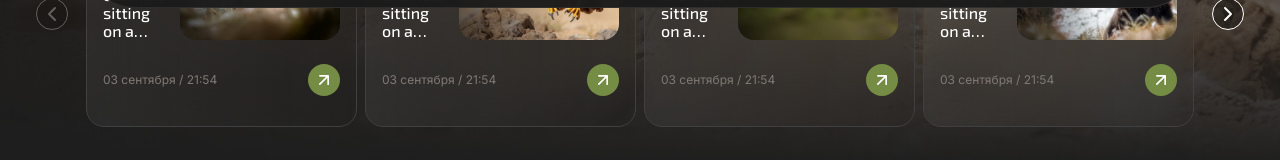
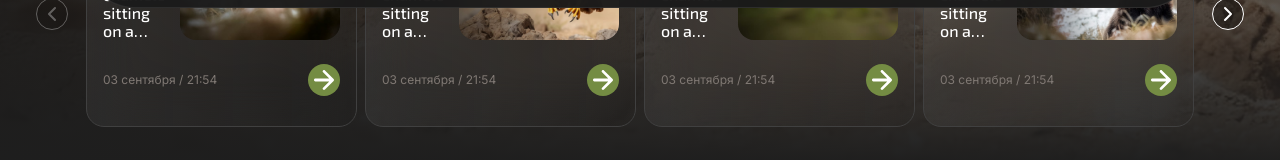
Before and after one commit to filstack/animal-landing, a Vue app: page / in a window 1280 px wide. Shown: the part 772-932 px from the top of the page. Built offline with nearby package versions, Linux system fonts and the light colour scheme.

Commit message:
Fix card arrow icon: use right-pointing arrow (→) from Figma MCP
Co-Authored-By: Claude Opus 4.6 (1M context) <noreply@anthropic.com>

```diff
--- a/src/components/AnimalCard.vue
+++ b/src/components/AnimalCard.vue
@@ -1,4 +1,6 @@
 <script setup lang="ts">
+import arrowCard from '@/assets/icons/arrow-card.svg'
+
 withDefaults(defineProps<{
   image: string
   title: string
@@ -54,9 +56,7 @@ withDefaults(defineProps<{
       <div class="bg-[#748c43] flex items-center justify-center shrink-0
                   size-[32px] rounded-[24px] p-[6px]
                   2xl:size-[40px] 2xl:rounded-[30px] 2xl:p-[7.5px]">
-        <svg viewBox="0 0 24 24" fill="none" class="w-full h-full">
-          <path d="M7 17L17 7M17 7H7M17 7V17" stroke="white" stroke-width="2" stroke-linecap="round" stroke-linejoin="round"/>
-        </svg>
+        <img :src="arrowCard" alt="" class="w-full h-full" />
       </div>
     </div>
   </a>
```
Also changed, not shown: src/assets/icons/arrow-card.svg (added).
